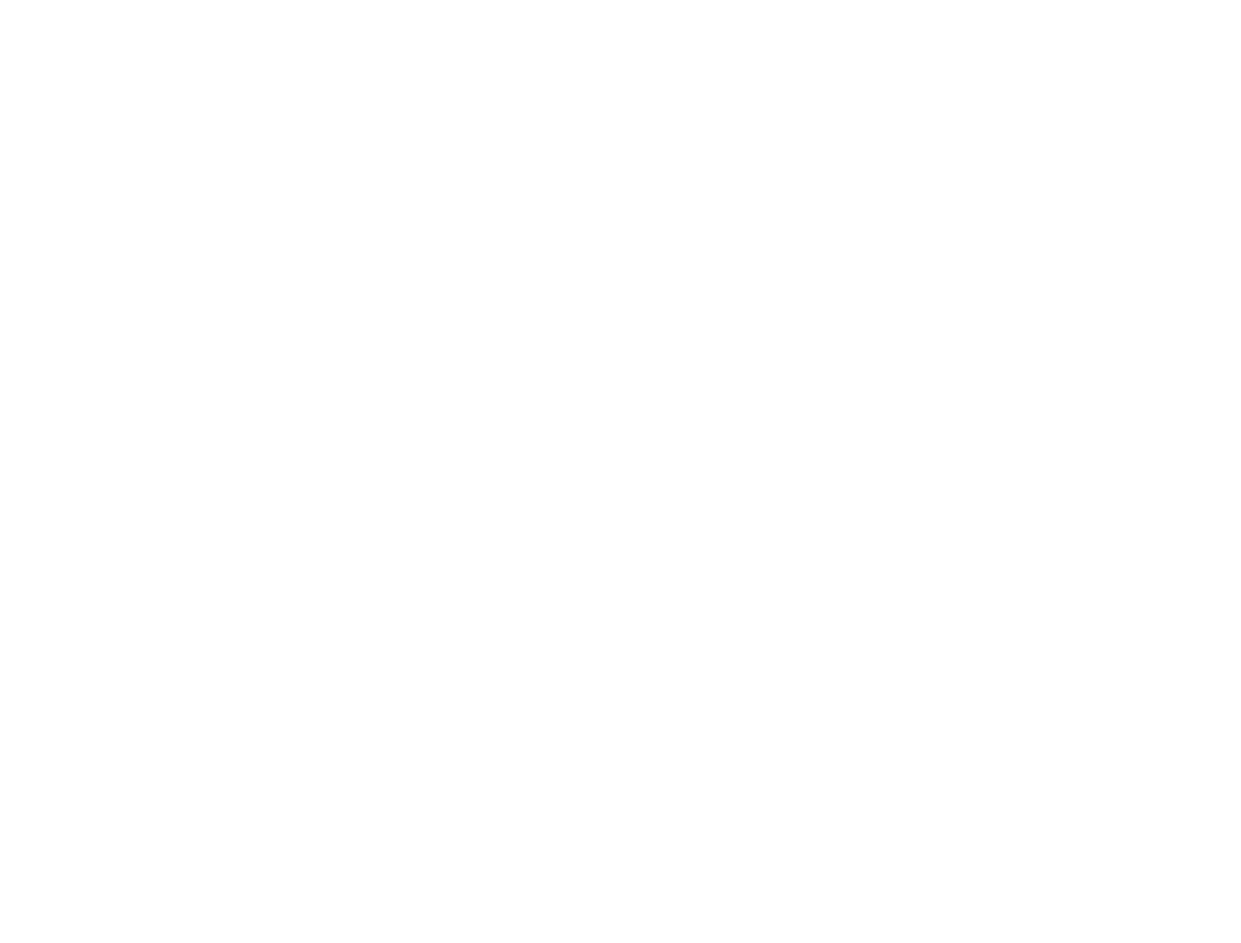
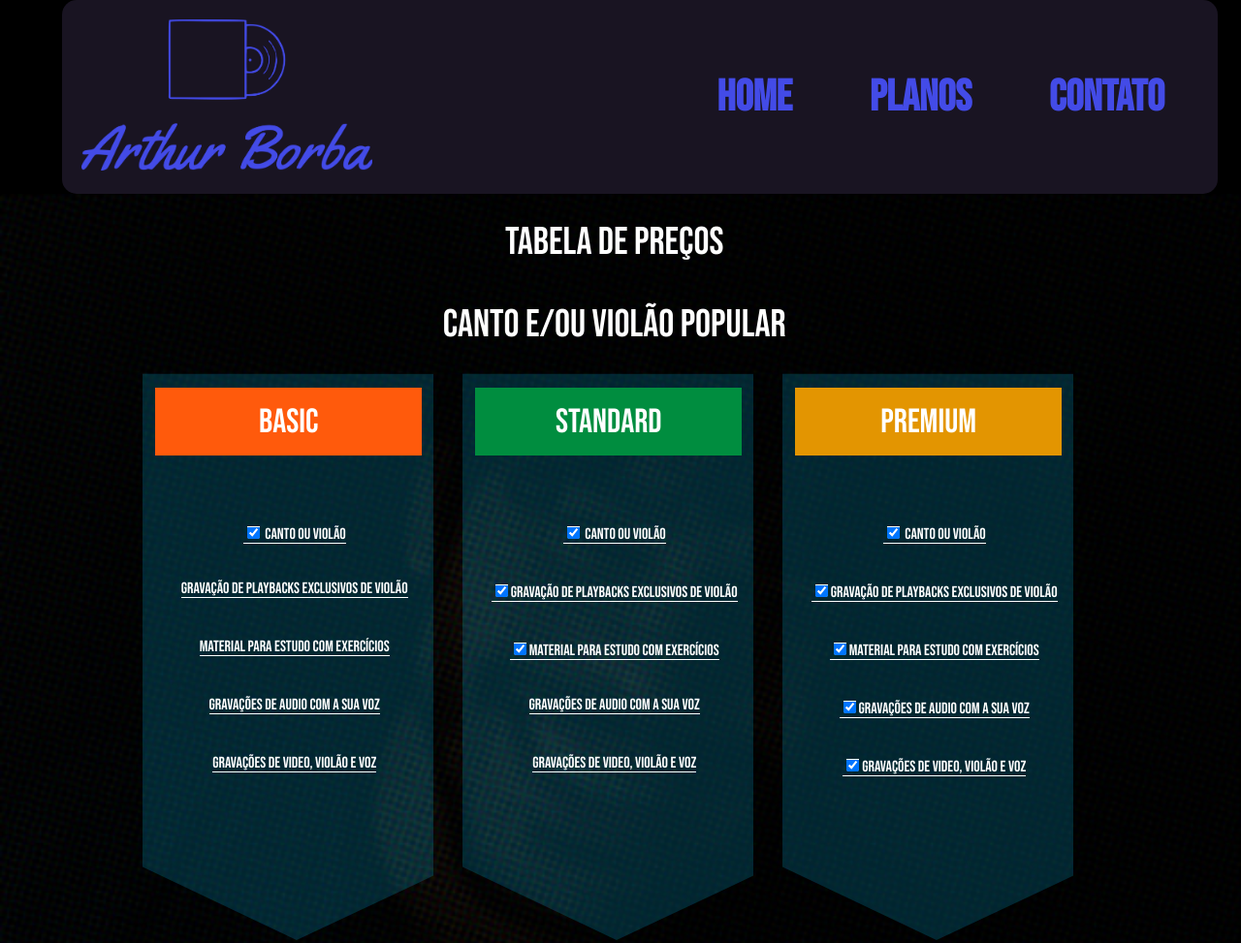
Before and after one commit to tuituy/site, a plain HTML site: page produtos.html in a window 1280 px wide. Shown: the top 973 px of the page at 97% size. Before the commit the page ends 800 px from the top, so only its background shows below. Drawn offline with Linux system fonts and the light colour scheme; a web font is replaced by a local one.

Commit message:
atualizando index, continuando preços em produtos.

```diff
--- a/produtos.html
+++ b/produtos.html
@@ -0,0 +1,112 @@
+<!DOCTYPE html>
+<html lang="pt-br">
+	<head>
+		<meta charset="UTF-8">
+		<meta name="viewport" content="width=device-width">
+		<title>Arthur Borba</title>
+
+		<link rel="stylesheet" href="reset.css">
+		<link rel="stylesheet" href="style-produtos.css">
+        <link rel="preconnect" href="https://fonts.googleapis.com">
+        <link rel="preconnect" href="https://fonts.gstatic.com" crossorigin>
+        <link href="https://fonts.googleapis.com/css2?family=Bebas+Neue&display=swap" rel="stylesheet">
+        <link rel="preconnect" href="https://fonts.googleapis.com">
+        <link rel="preconnect" href="https://fonts.gstatic.com" crossorigin>
+        <link href="https://fonts.googleapis.com/css2?family=Koulen&display=swap" rel="stylesheet">
+	</head>
+
+    <body>
+        <header>
+
+            <img class="logo" src="logo.png" alt="logo Arthur Borba">
+            <div class="navegacao" >
+
+                <a href="index.html">Home</a>
+			    <a  href="produtos.html">Planos</a>
+				<a  href="contato.html">Contato</a>
+
+            </div>
+
+
+
+
+        </header>
+
+        <main >
+            <img class="banner" src="banner.png" alt="Banner Arthur Borba">
+            <container class="principal">
+				<h1 class="titulo-principal">Tabela de Preços</h1>
+                <h1 class="titulo-principal">Canto e/ou Violão Popular</h1>
+
+                <ul>
+                    <id class="basic">
+                       <h2>Basic</h2>
+                       <li><p><input type="checkbox" checked=""> Canto ou Violão</p></li>
+                        <li><p>Gravação de Playbacks exclusivos de violão</p></li>
+                        <li><p>Material para estudo com exercícios</p></li>
+                        <li><p>Gravações de audio com a sua voz</p></li>
+                        <li><p>Gravações de Video, violão e voz</p></li>
+                    </id>
+                    <id class="standard">
+                       <h2>Standard</h2>
+                       <li><p><input type="checkbox" checked=""> Canto ou Violão</p></li>
+                        <li><p><input type="checkbox" checked="">Gravação de Playbacks exclusivos de violão</p></li>
+                        <li><p><input type="checkbox" checked="">Material para estudo com exercícios</p></li>
+                        <li><p>Gravações de audio com a sua voz</p></li>
+                        <li><p>Gravações de Video, violão e voz</p></li>
+                    </id>
+                    <id class="premium">
+                        <h2>Premium</h2>
+                        <li><p><input type="checkbox" checked=""> Canto ou Violão</p></li>
+                        <li><p><input type="checkbox" checked="">Gravação de Playbacks exclusivos de violão</p></li>
+                        <li><p><input type="checkbox" checked="">Material para estudo com exercícios</p></li>
+                        <li><p><input type="checkbox" checked="">Gravações de audio com a sua voz</p></li>
+                        <li><p><input type="checkbox" checked="">Gravações de Video, violão e voz</p></li>
+                    </id>
+                 </ul>
+
+
+                </container>
+
+
+
+        </main>
+
+
+
+
+
+
+
+
+
+
+
+
+
+
+
+
+
+
+
+        <footer>
+
+            <img src="logo-branco.png" alt="logo arthur borba" width="150em" >
+            <p class="copyright">&copy; Copyright Arthur Borba - 2022</p>
+
+        </footer>
+
+
+
+
+
+
+
+
+
+
+
+    </body>
+
+</html>
--- /dev/null
+++ b/style-produtos.css
@@ -0,0 +1,353 @@
+
+body {
+    width: 100%;
+    background-color: #000000;
+}
+header {
+    width: 90%;
+    background-color: black;
+    margin-left: auto;
+    margin-right: auto;
+}
+
+.navegacao  {
+    display: flex;
+    flex-direction: row;
+    align-items:center;
+    width: 100%;
+    height: 200px;
+    background-color: rgb(25, 20, 34) ;
+    justify-content: flex-end;
+    gap: 50px;
+    text-transform: uppercase;
+    padding-right: 40px;
+    border-radius: 15px;
+    font-size: 30px;
+    font-family: 'Bebas Neue', cursive;
+    background-color: rgb(25, 20, 34);
+
+
+}
+
+.navegacao a {
+    border: none;
+    border-radius: 5px;
+    padding: 5px 15px 5px 15px;
+    color: rgb(67,75,231 );
+    font-weight: bold;
+    text-decoration: none;
+    font-size: 1.5em;
+
+
+}
+
+.basic li  {
+
+    font-size: 1em;
+    font-family: 'Bebas Neue', cursive;
+    display: flex;
+    justify-content: center;
+    height: 60px;
+    color:white;
+
+
+
+}
+
+.standard li  {
+
+    font-size: 1em;
+    font-family: 'Bebas Neue', cursive;
+    display: flex;
+    justify-content: center;
+    height: 60px;
+    color:white;
+
+
+
+}
+
+.premium li  {
+
+    font-size: 1em;
+    font-family: 'Bebas Neue', cursive;
+    display: flex;
+    justify-content: center;
+    height: 60px;
+    color:white;
+
+
+
+
+}
+
+
+li ::after {
+    content: "";
+    height: 1px;
+    width: auto ;
+    background-color: white;
+    display: block;
+
+}
+
+
+
+
+
+
+
+
+
+
+
+
+.logo {
+    width: 300px;
+    margin: 20px 20px;
+    position: absolute;
+
+}
+.banner {
+    opacity: 0.1;
+    width: 100%;
+    height: 110%;
+    position: absolute;
+}
+
+main {
+    width: 100%;
+    background-color: #000000;
+    margin-left: auto;
+    margin-right: auto;
+
+
+}
+.principal {
+    background-color: black;
+    width: 93%;
+    height:max-content;
+    margin-left: 2em;
+    display: flex;
+    flex-direction: column;
+    align-items: center;
+    }
+
+.titulo-principal {
+    position:relative;
+    width: 375px;
+    height: 70px;
+    margin: 0 0 0 13px;
+    margin-top: 15px;
+    display: flex;
+    justify-content: center;
+    align-items: center;
+    font-family: 'Bebas Neue', cursive;
+    font-size: 40px;
+    color: white;
+}
+
+ul {
+    display: flex;
+
+
+}
+
+
+
+
+
+
+.basic {
+    display: flex;
+    flex-direction: column;
+    justify-content:flex-start;
+    border: none;
+    width: 300px;
+    height: 585px;
+    background: url(fundo.png);
+    margin: 15px;
+
+
+}
+.basic h2 {
+    position:relative;
+    width: 275px;
+    height: 70px;
+    margin: 0 0 0 13px;
+    background-color: #FF5A0C;
+    margin-top: 15px;
+    display: flex;
+    justify-content: center;
+    align-items: center;
+    font-family: 'Bebas Neue', cursive;
+    font-size: 35px;
+    color: white;
+
+
+}
+.basic p {
+    position:relative;
+    width:max-content;
+    height: max-content;
+    margin: 70px 0 0 13px;
+    align-items: center;
+
+
+
+}
+
+
+
+.standard {
+    display: flex;
+    flex-direction: column;
+    justify-content:flex-start;
+    border: none;
+    width: 300px;
+    height: 585px;
+    background: url(fundo.png);
+    margin: 15px;
+}
+.standard h2 {
+    position:relative;
+    width: 275px;
+    height: 70px;
+    margin: 0 0 0 13px;
+    background-color: #008D3f;
+    margin-top: 15px;
+    display: flex;
+    justify-content: center;
+    align-items: center;
+    font-family: 'Bebas Neue', cursive;
+    font-size: 35px;
+    color: white;
+
+
+}
+.standard p {
+    position:relative;
+    width:max-content;
+    height: max-content;
+    margin: 70px 0 0 13px;
+    align-items: center;
+
+
+
+}
+
+
+
+.premium {
+    display: flex;
+    flex-direction: column;
+    justify-content:flex-start;
+    border: none;
+    width: 300px;
+    height: 585px;
+    background: url(fundo.png);
+    margin: 15px;
+
+}
+.premium h2 {
+    position:relative;
+    width: 275px;
+    height: 70px;
+    margin: 0 0 0 13px;
+    background-color: #E39501;
+    margin-top: 15px;
+    display: flex;
+    justify-content: center;
+    align-items: center;
+    font-family: 'Bebas Neue', cursive;
+    font-size: 35px;
+    color: white;
+
+
+}
+.premium p {
+    position:relative;
+    width:max-content;
+    height: max-content;
+    margin: 70px 0 0 13px;
+    align-items: center;
+
+
+
+}
+
+
+
+
+
+
+
+
+
+
+
+
+footer {
+    display: flex;
+    flex-direction: column;
+    align-items: center;
+    background: url(bg.jpg);
+    padding-top: 1,5em ;
+    font-size: 20px;
+    padding-top: 50px;
+
+}
+.copyright {
+    font-size: 30px;
+    padding: 1em;
+    color: rgb(176, 176, 176);
+    font-family: 'Koulen', cursive;
+    text-transform: uppercase;
+}
+
+
+@media screen and (max-width: 480px) {
+    .navegacao  {
+        width: auto;
+        flex-direction: row;
+        height: 180px;
+        gap:35px;
+        padding-right: 2px;
+    }
+    header {
+        width: 100%;
+        margin-left: 5px;
+    }
+
+    ul {
+        width: 12em;
+        text-align: center;
+        height: 100%;
+        flex-direction: column;
+        justify-content: center;
+        font-size: 1.6em;
+        padding: 0 0 0 0;
+        margin: 0 0 0 0;
+    }
+    .logo {
+        position: relative;
+    }
+    .videos {
+        flex-direction:column;
+        padding: 2px 2px 2px 2px;
+
+    }
+    .mapa {
+        margin-left: 1.2em;
+    }
+    html {
+        width: 480px;
+    }
+    footer {
+        width: 504px;
+        padding-top: 30px ;
+
+
+    }
+
+}
--- a/style.css
+++ b/style.css
@@ -1,13 +1,21 @@
+nav a {
+    color: rgb(67,75,231 );
+    font-weight: bold;
+    text-decoration: none;
+    font-size: 1.5em;
+
+}
+
 body {
     background-color: black;
     width: 100%;
 }
 
 header {
-    width: 95%;
-    margin: 3em;
-
-
+    width: 90%;
+    background-color: black;
+    margin-left: auto;
+    margin-right: auto;
 }
 
 
@@ -19,24 +27,26 @@ header {
 
 
 ul {
-    border: 1px solid black;
-    align-items: center;
-    width: 95%;
-    height: 200px;
+
+
+
+}
+nav ul {
     display: flex;
     flex-direction: row;
+    align-items:center;
+    width: 100%;
+    height: 200px;
+    background-color: rgb(25, 20, 34) ;
     justify-content: flex-end;
     gap: 50px;
+    text-transform: uppercase;
     padding-right: 40px;
     border-radius: 15px;
     font-size: 30px;
     font-family: 'Bebas Neue', cursive;
-    background-color: rgb(25, 20, 34) ;
+    background-color: rgb(25, 20, 34);
 
-
-}
-nav {
-    margin: 20p;
 }
 .logo {
     width: 300px;
@@ -54,6 +64,7 @@ nav {
 main {
     background-color:black ;
     width: 940px 100%;
+
 
 
 }
@@ -74,6 +85,7 @@ p {
     padding: 1em;
     color: rgb(176, 176, 176);
     font-family: 'Koulen', cursive;
+    text-transform: uppercase;
 
 }
 .titulo-secundario {
@@ -109,7 +121,7 @@ p {
 
 }
 
-footer {
+footer,.copyright {
     display: flex;
     flex-direction: column;
     align-items: center;
```
Also changed, not shown: index.html (+4 -4 lines), fundo.png (added), 1 other file.
